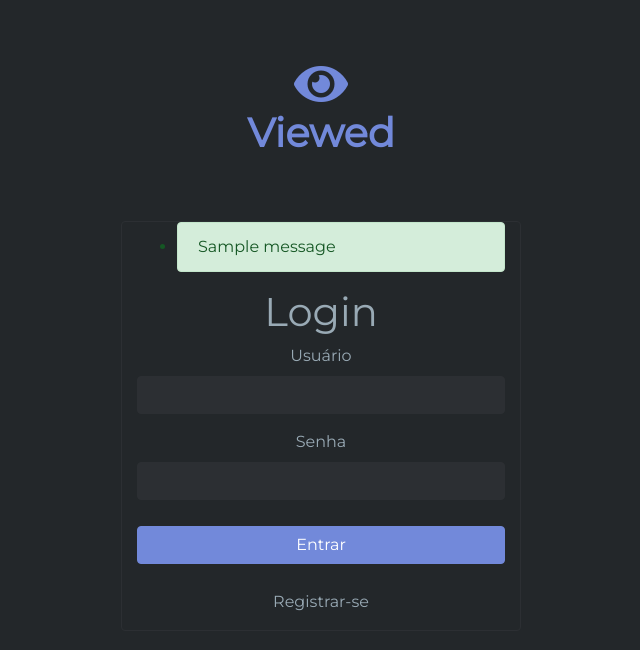
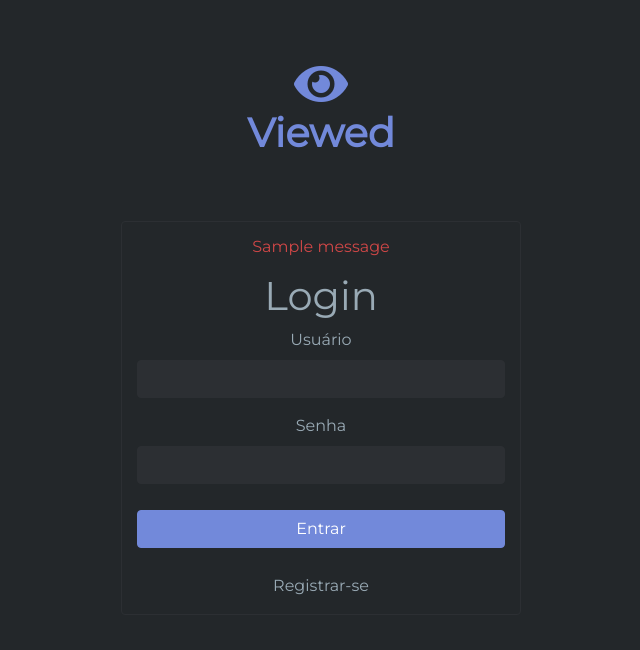
Before and after one commit to gabrieljm/viewed, a Flask app: page /login in a window 1280 px wide. Shown: the top 650 px of the page, without its empty margins (319-959 px from the left). Run offline with Flask 2, Linux system fonts and the light colour scheme; tables that the repository leaves empty hold one stand-in row (values such as "Sample post"); one stand-in notice (Sample message) is shown; some libraries are stand-ins or nearby versions.

Commit message:
notificaoes

```diff
--- a/templates/login.html
+++ b/templates/login.html
@@ -14,12 +14,13 @@
         <i class="fas fa-eye fa-3x nav-logo"></i>
         <h1 class="nav-logo-title">Viewed</h1>
     </div>
+
     <div class="container app-body">
         {% with messages = get_flashed_messages() %}
             {% if messages %}
-                <ul id="messages" class="list_unstyled">
+                <ul id="messages" class="list-unstyled">
                 {% for message in messages %}
-                    <li class="alert alert-success">{{ message }}</li>
+                    <li class="alert">{{ message }}</li>
                 {% endfor %}
                 </ul>
             {% endif %}
@@ -142,5 +143,13 @@
     .modal-border {
         border-color: #2c2f33;
     }
+    .alert {
+        color: #d04747;
+        text-align: center;
+        margin-bottom: 0
+    }
+    .list-unstyled {
+        margin-bottom: 0;
+    }
 </style>
 </html>
--- a/views.py
+++ b/views.py
@@ -15,6 +15,7 @@ usuario_dao = UsuarioDao(db)
 def index():
     if 'usuario_logado' not in session or session['usuario_logado'] == None:
         return redirect(url_for('login'))
+
     lista = midia_dao.listar()
     nome_imagem = {}
     for item in lista:
@@ -37,11 +38,15 @@ def index():
 def novo():
     if 'usuario_logado' not in session or session['usuario_logado'] == None:
         return redirect(url_for('login', proxima=url_for('novo')))
+
     return render_template('novo.html', titulo='Nova Mídia')
 
 
 @app.route('/criar', methods=['POST',])
 def criar():
+    if 'usuario_logado' not in session or session['usuario_logado'] == None:
+        return redirect(url_for('login'))
+
     titulo = request.form['titulo']
     genero = request.form['genero']
     ano = request.form['ano']
@@ -63,6 +68,7 @@ def criar():
 def editar(id):
     if 'usuario_logado' not in session or session['usuario_logado'] == None:
         return redirect(url_for('login', proxima=url_for('editar')))
+
     midia = midia_dao.busca_por_id(id)
     temporadas = []
 
@@ -81,6 +87,9 @@ def editar(id):
 
 @app.route('/visto/<string:usuarioId>/<string:midiaId>/<string:temporadaId>/<string:id>')
 def visto(usuarioId, midiaId, temporadaId, id):
+    if 'usuario_logado' not in session or session['usuario_logado'] == None:
+        return redirect(url_for('login'))
+
     visto = Visto(usuarioId, midiaId, temporadaId, id)
     visto_dao.marcar_visto(visto)
     return redirect(url_for('editar', id=midiaId))
@@ -88,6 +97,9 @@ def visto(usuarioId, midiaId, temporadaId, id):
 
 @app.route('/favoritar/<string:midiaId>/<string:usuarioId>')
 def favoritar(midiaId, usuarioId):
+    if 'usuario_logado' not in session or session['usuario_logado'] == None:
+        return redirect(url_for('login'))
+
     favorito = Favorito(midiaId, usuarioId)
     favorito_dao.favoritar(favorito)
     return redirect(url_for('index'))
@@ -95,6 +107,9 @@ def favoritar(midiaId, usuarioId):
 
 @app.route('/atualizar', methods=['POST',])
 def atualizar():
+    if 'usuario_logado' not in session or session['usuario_logado'] == None:
+        return redirect(url_for('login'))
+
     titulo = request.form['titulo']
     genero = request.form['genero']
     ano = request.form['ano']
@@ -115,6 +130,9 @@ def atualizar():
 
 @app.route('/criarEpisodio', methods=['POST',])
 def criarEpisodio():
+    if 'usuario_logado' not in session or session['usuario_logado'] == None:
+        return redirect(url_for('login'))
+
     midiaId = request.form['midiaId']
     temporadaId = request.form['temporadaId']
     id = request.form['id']
@@ -126,6 +144,9 @@ def criarEpisodio():
 
 @app.route('/atualizarEpisodio', methods=['POST',])
 def atualizarEpisodio():
+    if 'usuario_logado' not in session or session['usuario_logado'] == None:
+        return redirect(url_for('login'))
+
     midiaId = request.form['midiaId']
     temporadaId = request.form['temporadaId']
     id = request.form['id']
@@ -137,15 +158,19 @@ def atualizarEpisodio():
 
 @app.route('/deletarEpisodio/<string:midiaId>/<string:temporadaId>/<string:id>')
 def deletarEpisodio(midiaId, temporadaId, id):
+    if 'usuario_logado' not in session or session['usuario_logado'] == None:
+        return redirect(url_for('login'))
+
     episodio_dao.deletar(midiaId, temporadaId, id)
-    flash('O episódio foi removido com sucesso!')
     return redirect(url_for('editar', id=midiaId))
 
 
 @app.route('/deletar/<string:id>')
 def deletar(id):
+    if 'usuario_logado' not in session or session['usuario_logado'] == None:
+        return redirect(url_for('login'))
+
     midia_dao.deletar(id)
-    flash('A mídia foi removida com sucesso!')
     return redirect(url_for('index'))
 
 
```
Also changed, not shown: templates/editar.html (+8 -0 lines), templates/editarUser.html (+8 -0 lines), templates/template.html (+0 -14 lines).
